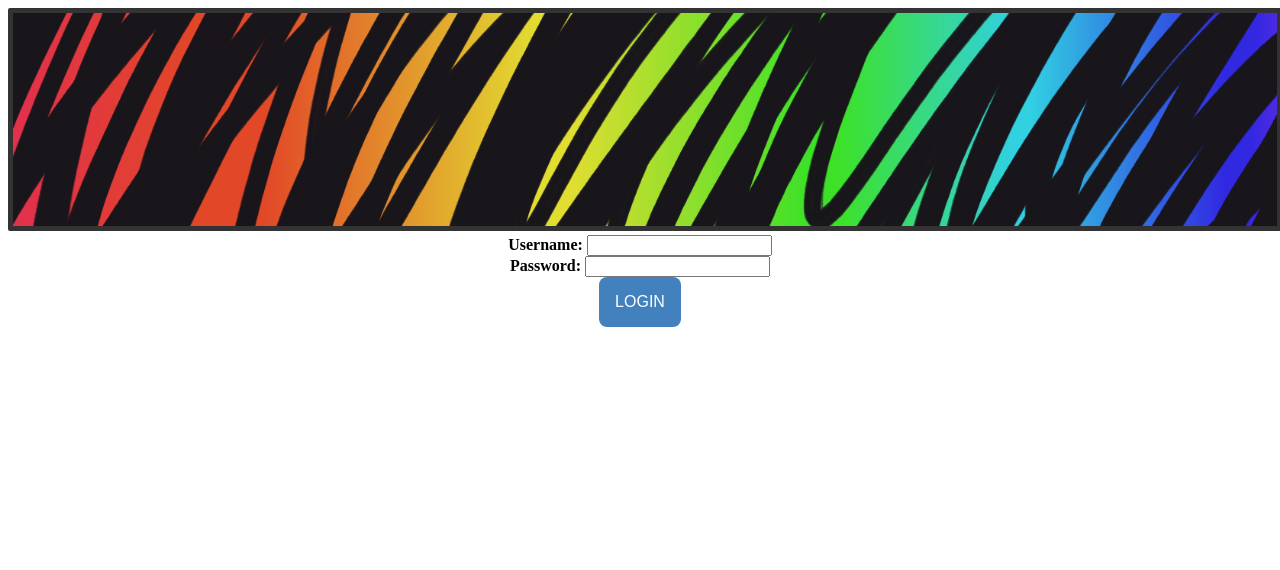
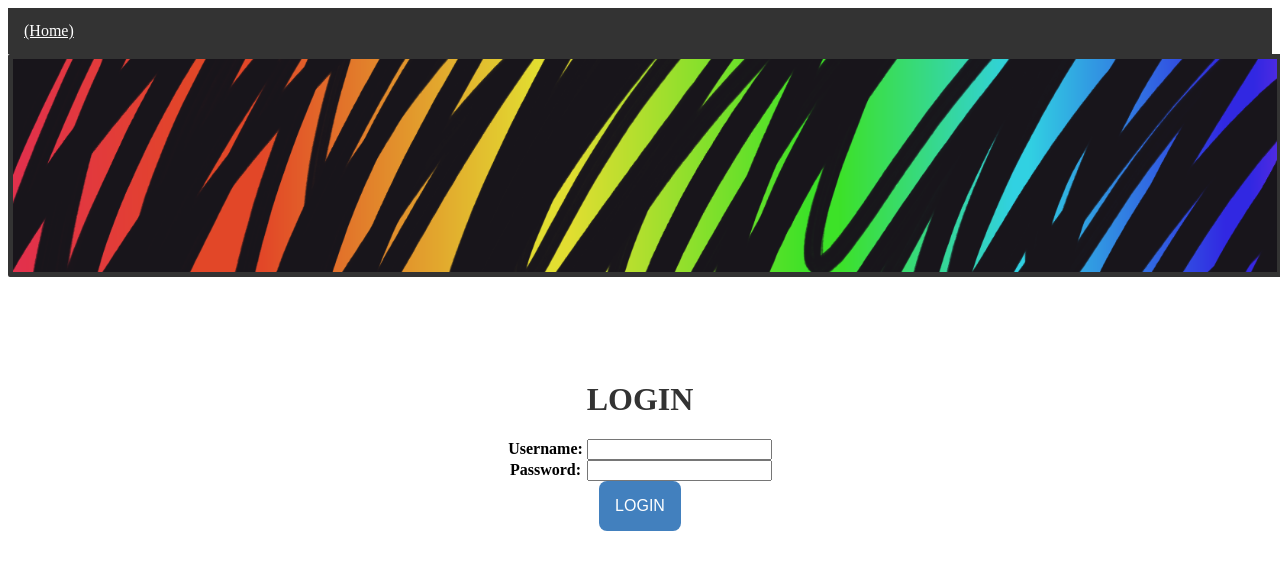
Before and after one commit to Ericbrew23/Palette-Picker, a PHP site: page /login.html in a window 1280 px wide. Shown: the top 570 px of the page. Run offline with PHP 8.4, Linux system fonts and the light colour scheme.

Commit message:
Formatted login page
Changed hyperlink on index.html to bring you to login page, and added hyperlink on login.html to bring you back to index.html

```diff
--- a/public_html/index.html
+++ b/public_html/index.html
@@ -7,7 +7,7 @@
   </head>
   <body>
     <ul>
-      <li><a href="homePageLoggedIn.html">(LogginHP)</a></li>
+      <li><a href="login.html">(LogginHP)</a></li>
     </ul>
 
     <div id="rainbowImg">
--- a/public_html/login.html
+++ b/public_html/login.html
@@ -8,19 +8,24 @@
     </title>
 </head>
 <body>
+    <ul>
+        <li><a href="index.html">(Home)</a></li>
+      </ul>
     <div id="rainbowImg">
         <img
           src="images/RainbowHeader.png"
           alt="A rainbow gradient with
           black stripes."
         />
+
       </div>
     <div class="credentials" id="credentials">
+        <h1>LOGIN</h1>
     <form method="POST">
         <label for="username"><b>Username: </b></label>
         <input type="text" name="username" id="username" required minlength="1" maxlength="250"><br>
         <label for="password"><b>Password: </b></label>
-        <input type="password" name="password" id="password" required minlength="1" maxlength="16"><br>
+        <input style="position: relative; left: 2px;" type="password" name="password" id="password" required minlength="1" maxlength="16"><br>
         <button type="submit" href="homePageLoggedIn.html">LOGIN</button>
     </form>
     </div>
--- a/public_html/styles.css
+++ b/public_html/styles.css
@@ -66,4 +66,5 @@ p {
 
 #credentials{
   text-align: center;
+  margin-top: 100px;
 }
```
